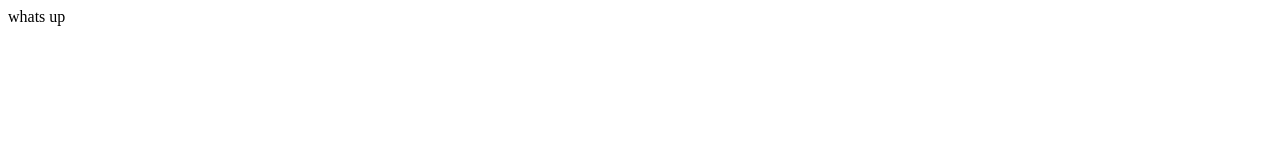
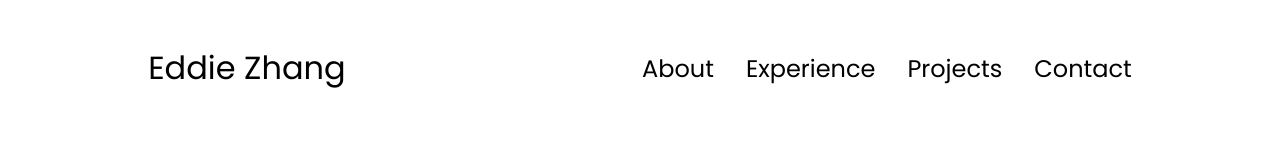
Before and after one commit to Quaniseddy/Quaniseddy.github.io, a plain HTML site: page index.html in a window 1280 px wide. Drawn offline with Linux system fonts and the light colour scheme.

Commit message:
navigation set up

```diff
--- a/index.html
+++ b/index.html
@@ -8,7 +8,17 @@
     <link rel="stylesheet" href="mediaqueries.css" />
   </head>
   <body>
-    whats up
+    <nav id="desktop-nav">
+      <div class="logo">Eddie Zhang</div>
+      <div>
+        <ul class="nav-links">
+          <li><a href="#about">About</a></li>
+          <li><a href="#experience">Experience</a></li>
+          <li><a href="#projects">Projects</a></li>
+          <li><a href="#contact">Contact</a></li>
+        </ul>
+      </div>
+    </nav>
     <script src="script.js"></script>
   </body>
 </html>
--- a/style.css
+++ b/style.css
@@ -0,0 +1,67 @@
+/* General Styling */
+
+@import url("https://fonts.googleapis.com/css2?family=Poppins:wght@300;400;500;600&display=swap");
+
+* {
+  margin: 0;
+  padding: 0;
+}
+
+body {
+  font-family: "Poppins", serif;
+}
+
+html {
+  scroll-behavior: smooth;
+}
+
+p {
+  color: rgb(85, 85, 85);
+}
+
+/* Transition */
+
+a,
+.btn {
+  transition: all 300ms ease;
+}
+
+/* Desktop Nav */
+
+nav,
+.nav-links {
+  display: flex;
+}
+
+nav {
+  justify-content: space-around;
+  align-items: center;
+  height: 17vh;
+}
+
+.nav-links {
+  gap: 2rem;
+  list-style: none;
+  font-size: 1.5rem;
+}
+
+a {
+  color: black;
+  text-decoration: none;
+  text-decoration-color: white;
+}
+
+a:hover {
+  color: wheat;
+  text-decoration: underline;
+  text-underline-offset: 1rem;
+  text-decoration-color: rgb(181, 181, 181);
+}
+
+.logo {
+  font-size: 2rem;
+}
+
+.logo:hover {
+  cursor: default;
+}
```
